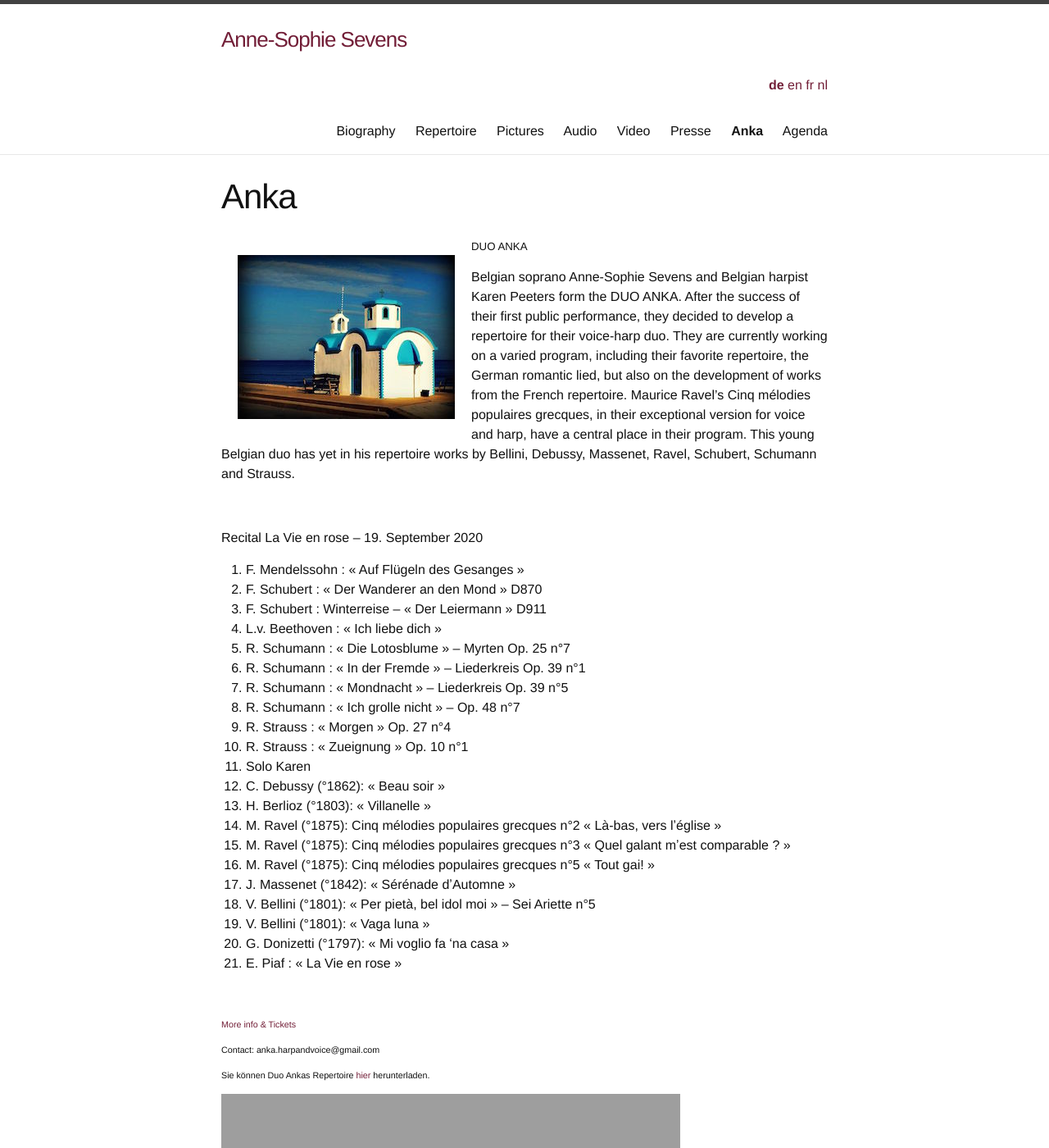
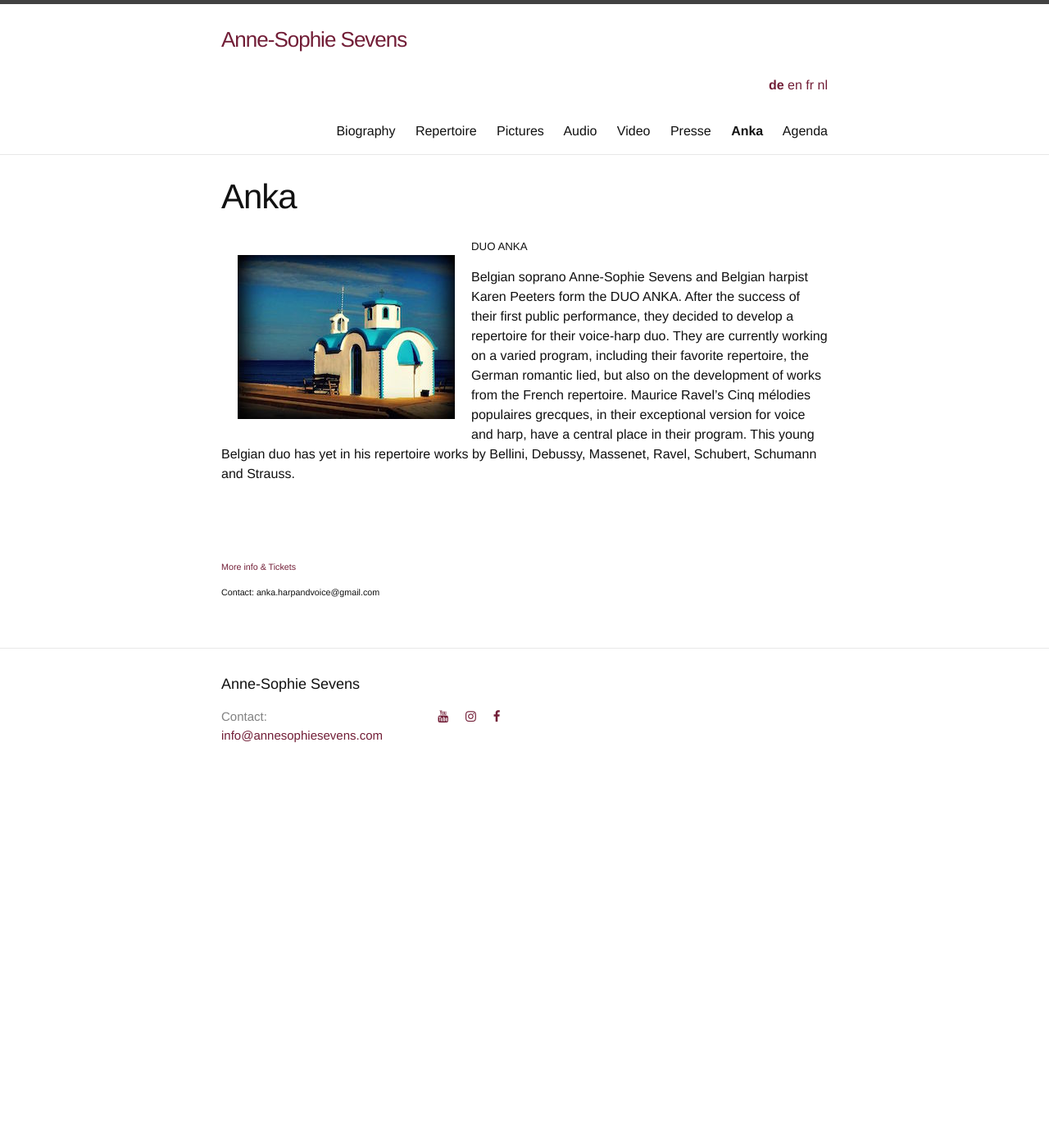
Before and after one commit to annesophie-sevens/annesophie-sevens.github.io, a Jekyll site: the page built from anka-de.md, in a window 1280 px wide and 1400 px high. Shown: the whole window at 82% size. Built offline with Jekyll 4.4.1, drawn with Linux system fonts in a browser that asks for light colours; nearby versions of some CDN libraries; grey boxes are pictures that could not be loaded.

Commit message:
Update anka-de.md

```diff
--- a/anka-de.md
+++ b/anka-de.md
@@ -15,36 +15,8 @@
 
 &nbsp;
 
-Recital La Vie en rose – 19. September 2020
-
-1. F. Mendelssohn : « Auf Flügeln des Gesanges »
-2. F. Schubert : « Der Wanderer an den Mond » D870
-3. F. Schubert : Winterreise – « Der Leiermann » D911
-4. L.v. Beethoven : « Ich liebe dich »
-5. R. Schumann : « Die Lotosblume » – Myrten Op. 25 n°7
-6. R. Schumann : « In der Fremde » – Liederkreis Op. 39 n°1
-7. R. Schumann : « Mondnacht » – Liederkreis Op. 39 n°5
-8. R. Schumann : « Ich grolle nicht » – Op. 48 n°7
-9. R. Strauss : « Morgen » Op. 27 n°4
-10. R. Strauss : « Zueignung » Op. 10 n°1
-11. Solo Karen
-12. C. Debussy (°1862): « Beau soir »
-13. H. Berlioz (°1803): « Villanelle »
-14. M. Ravel (°1875): Cinq mélodies populaires grecques n°2 « Là-bas, vers lʼéglise »
-15. M. Ravel (°1875): Cinq mélodies populaires grecques n°3 « Quel galant mʼest comparable ? »
-16. M. Ravel (°1875): Cinq mélodies populaires grecques n°5 « Tout gai! »
-17. J. Massenet (°1842): « Sérénade dʼAutomne »
-18. V. Bellini (°1801): « Per pietà, bel idol moi » – Sei Ariette n°5
-19. V. Bellini (°1801): « Vaga luna »
-20. G. Donizetti (°1797): « Mi voglio fa ʻna casa »
-21. E. Piaf : « La Vie en rose »
-
 &nbsp;
 
 ###### <a href="https://www.casaveronica.net/events/duo-anka" target="_blank">More info & Tickets</a>
 
 ###### Contact: anka.harpandvoice@gmail.com
-
-###### Sie können Duo Ankas Repertoire [hier]({{ site.baseurl }}/assets/DuoAnkaEvent.pdf) herunterladen.
-
-<iframe width="560" height="315" src="https://www.youtube.com/embed/J-TRcDCDUyA?rel=0" frameborder="0" allowfullscreen></iframe>
```
